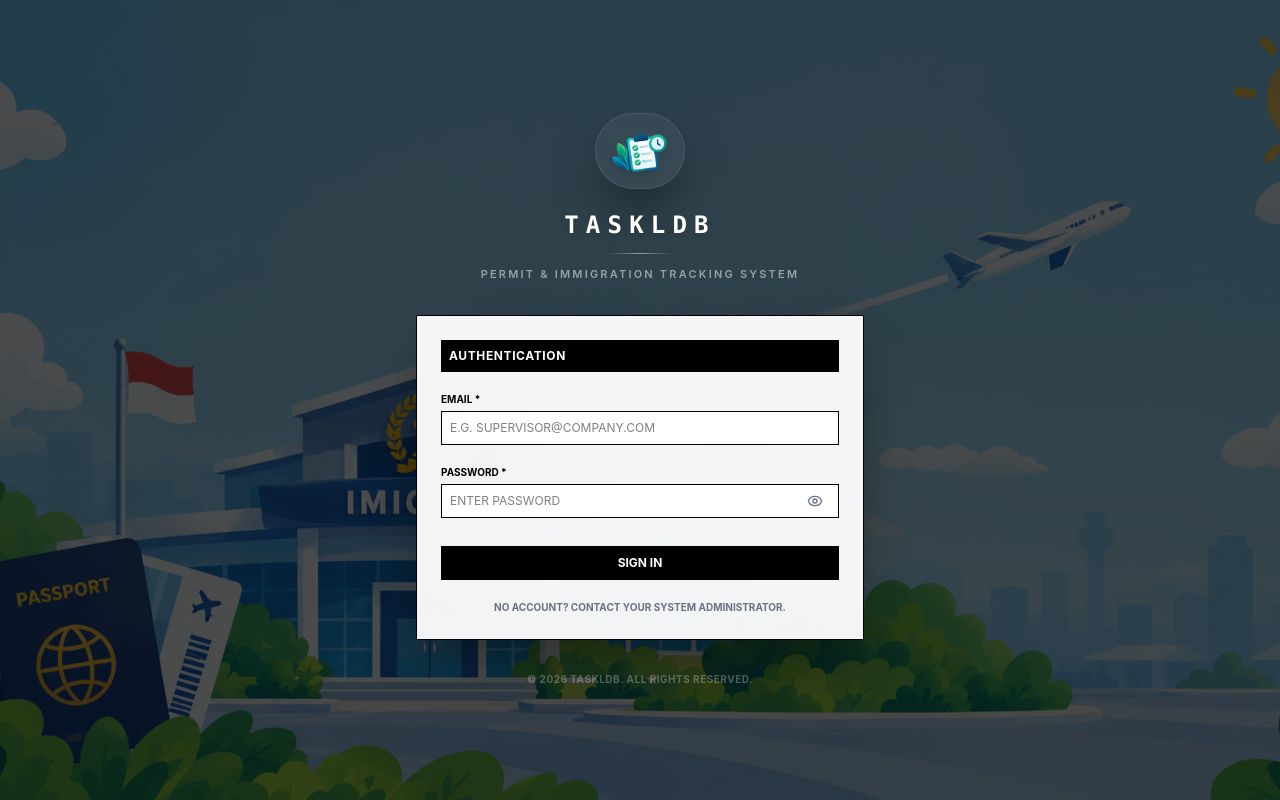
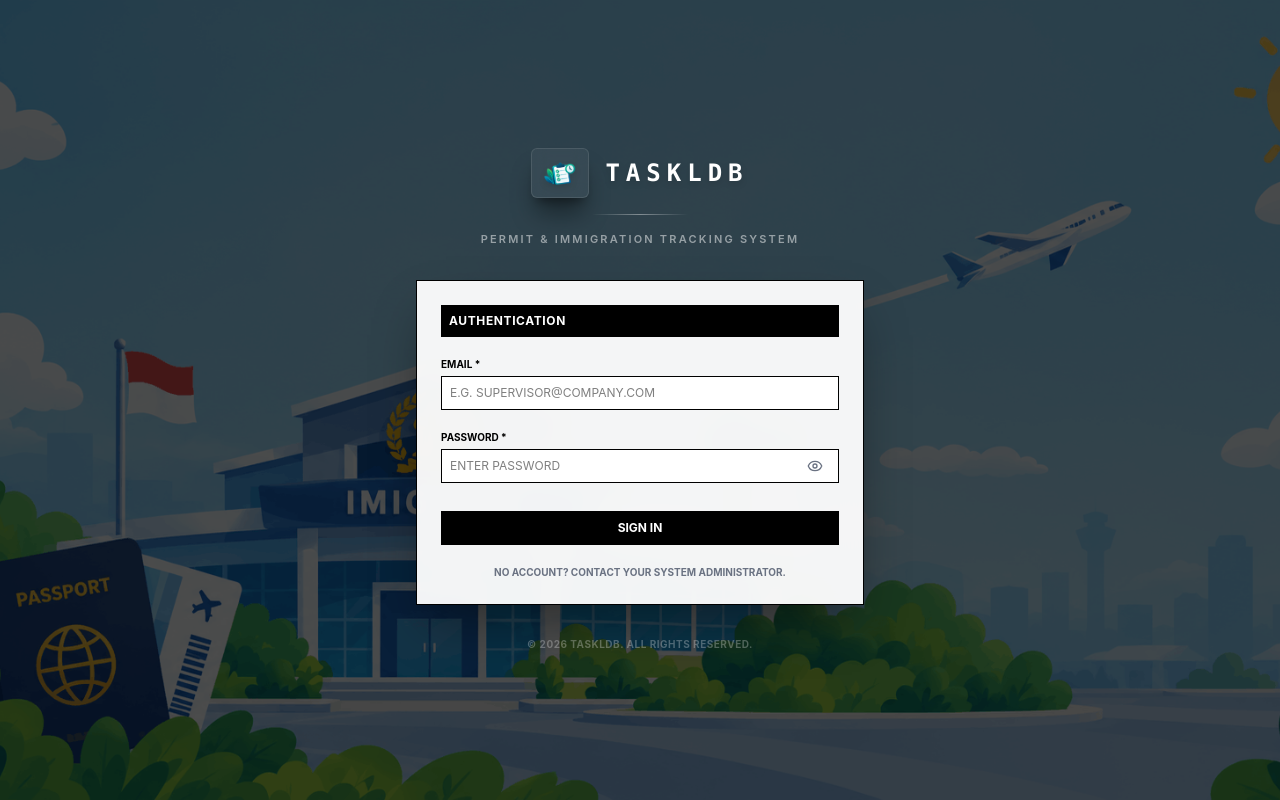
Before and after one commit to sabenihcode/taskhub, a Next.js app: page /login in a window 1280 px wide. Built offline with nearby package versions, Linux system fonts and the light colour scheme; no server answers.

Commit message:
Update layout.tsx

```diff
--- a/src/app/(auth)/layout.tsx
+++ b/src/app/(auth)/layout.tsx
@@ -14,30 +14,31 @@ export default function AuthLayout({ children }: { children: ReactNode }) {
         sizes="100vw"
         className="object-cover"
       />
-      {/* Overlay diperbesbar sedikit agar teks lebih kontras */}
       <div className="absolute inset-0 bg-black/70" aria-hidden="true" />
 
       <div className="relative z-10 w-full max-w-md space-y-8">
-        {/* ✅ REVISED BRANDING HEADER */}
-        <header className="flex flex-col items-center text-center space-y-5">
-          {/* Logo dengan lingkaran glassmorphism agar menonjol */}
-          <div className="p-3 bg-white/5 backdrop-blur-sm rounded-full border border-white/10 shadow-2xl shadow-black/50">
-            <Logo width={64} priority className="drop-shadow-lg" />
+        {/* ✅ REVISED BRANDING: INLINE (SEJAJAR) + PROFESIONAL */}
+        <header className="flex flex-col items-center text-center space-y-4">
+
+          {/* Logo dan Brand Name sejajar */}
+          <div className="flex items-center justify-center gap-4">
+            {/* Glassmorphism wrapper untuk logo */}
+            <div className="p-2.5 bg-white/5 backdrop-blur-sm rounded-md border border-white/10 shadow-xl shadow-black/40">
+              <Logo width={36} priority className="drop-shadow-md" />
             </div>
 
-          {/* Teks Brand & Tagline */}
-          <div className="space-y-3">
-            <h1 className="text-2xl font-extrabold uppercase tracking-[0.3em] font-mono text-white drop-shadow-md">
+            <h1 className="text-2xl font-extrabold uppercase tracking-[0.25em] font-mono text-white drop-shadow-md">
               TaskLDB
             </h1>
+          </div>
 
           {/* Garis pemisah elegan (Gradient Divider) */}
-            <div className="w-16 h-px bg-gradient-to-r from-transparent via-white/50 to-transparent mx-auto" aria-hidden="true" />
+          <div className="w-24 h-px bg-gradient-to-r from-transparent via-white/40 to-transparent" aria-hidden="true" />
 
+          {/* Tagline */}
           <p className="text-[11px] font-semibold tracking-[0.2em] text-white/50 uppercase">
             Permit & Immigration Tracking System
           </p>
-          </div>
         </header>
 
         {children}
```
Lines whose indentation alone changed are shown as unchanged.
